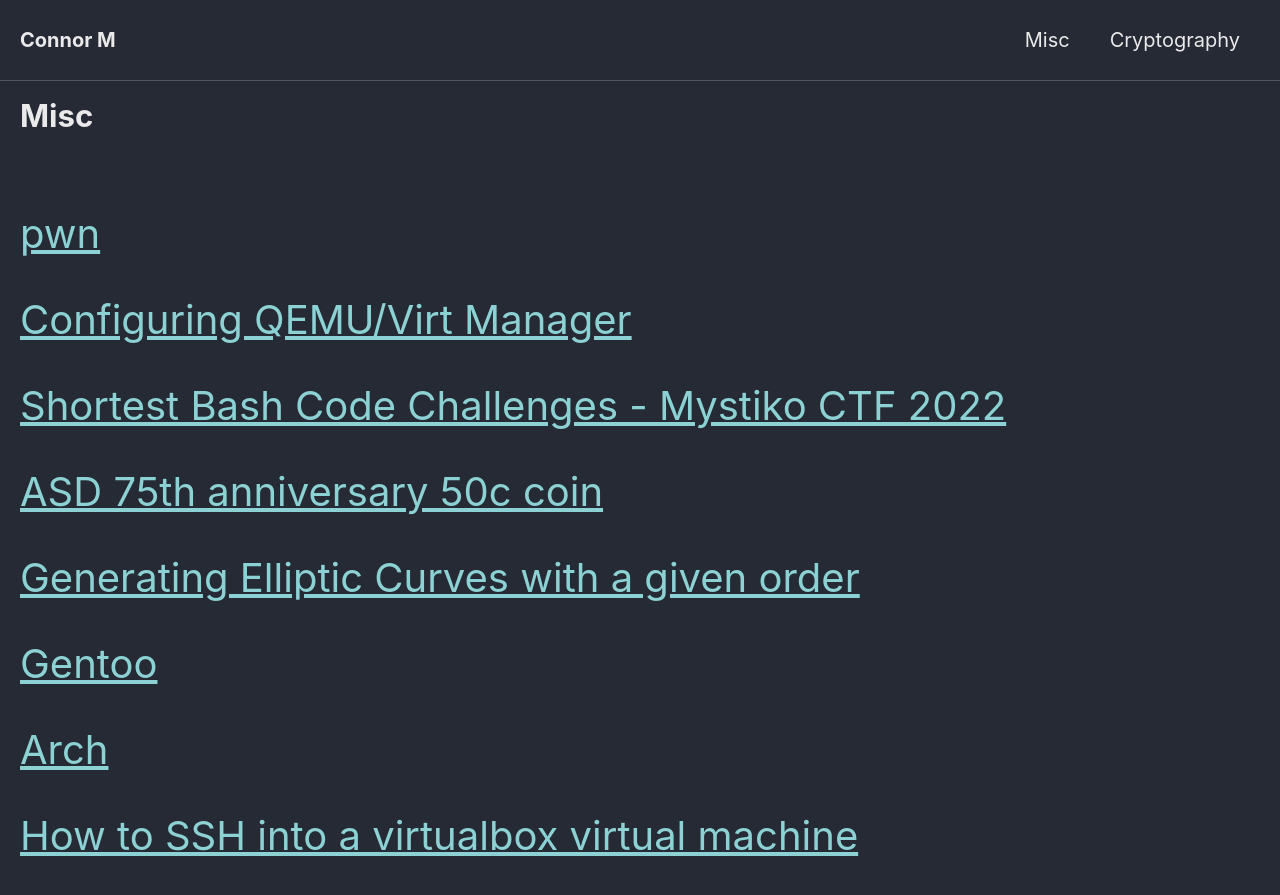
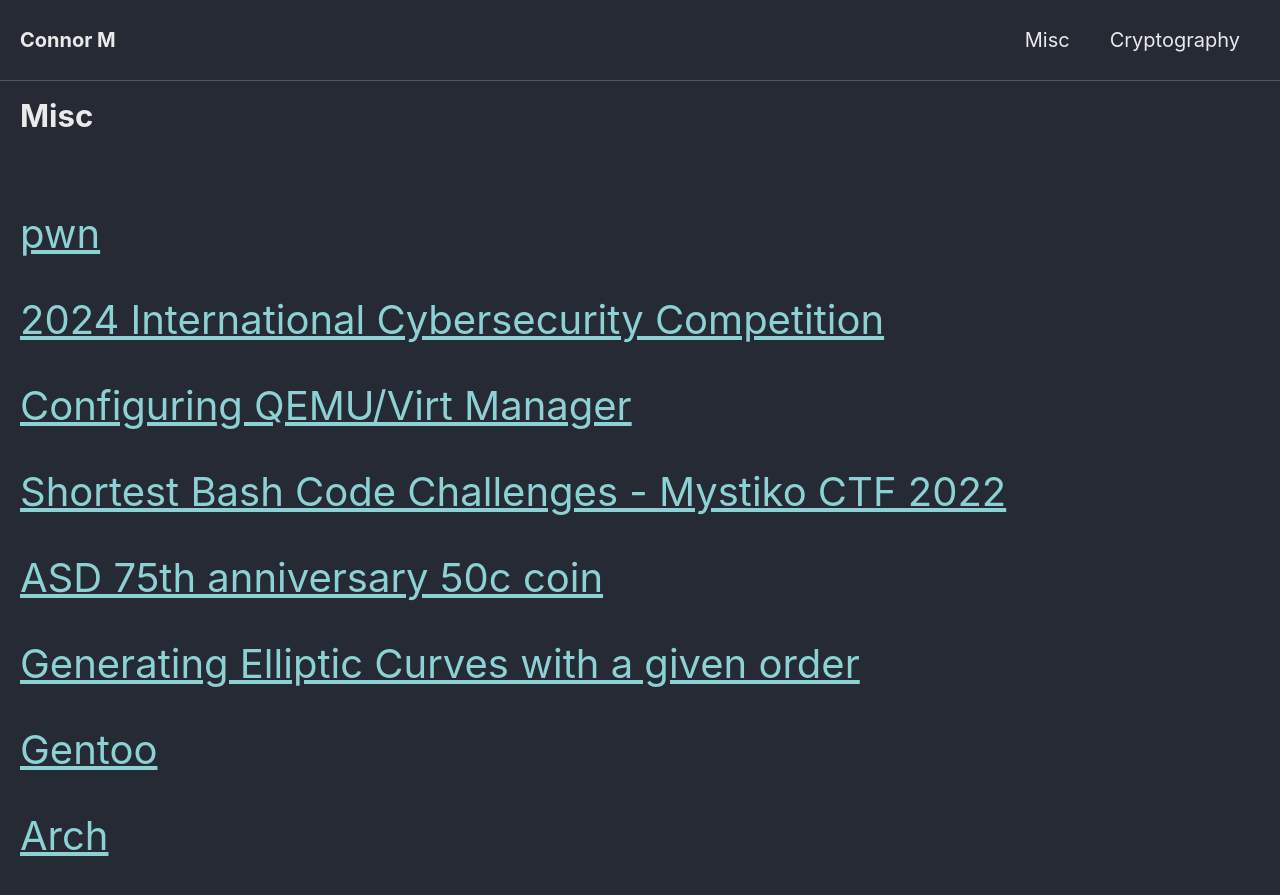
Before and after one commit to Connor-McCartney/Connor-McCartney.github.io, a Jekyll site: the page built from _pages/misc.md, in a window 1280 px wide and 900 px high. Shown: the top 895 px of the window. Built offline with Jekyll 4.4.1, drawn with Linux system fonts in a browser that asks for light colours; cached includes are drawn as plain includes.

Commit message:
Update misc.md

```diff
--- a/_pages/misc.md
+++ b/_pages/misc.md
@@ -6,6 +6,8 @@ title: Misc
 <br>
 
 <span style="font-size:2em;">   [pwn](/misc/pwn)   </span>
+
+<span style="font-size:2em;">   [2024 International Cybersecurity Competition](/misc/2024ICC)   </span>
 
 <span style="font-size:2em;">   [Configuring QEMU/Virt Manager](/misc/qemu)   </span>
 
```
